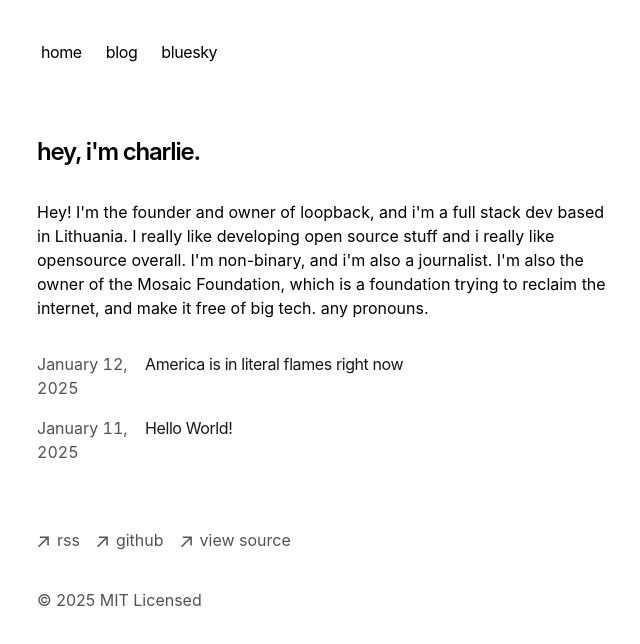
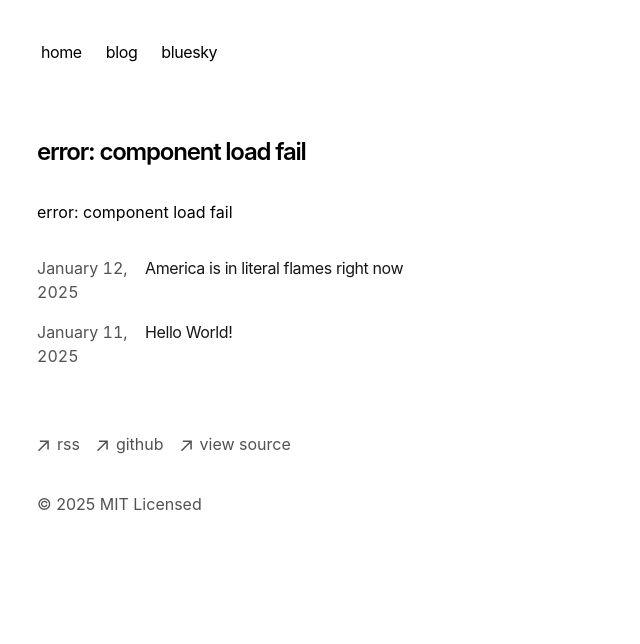
Before and after one commit to a53xd/t480.dev, a Next.js app: page / in a window 1280 px wide. Shown: the top 644 px of the page, without its empty margins (315-955 px from the left). Built offline with nearby package versions, Linux system fonts and the light colour scheme.

Commit message:
Update page.tsx

```diff
--- a/app/page.tsx
+++ b/app/page.tsx
@@ -4,12 +4,10 @@ export default function Page() {
   return (
     <section>
       <h1 className="mb-8 text-2xl font-semibold tracking-tighter">
-        hey, i'm charlie.
+        error: component load fail
       </h1>
       <p className="mb-4">
-        {`Hey! I'm the founder and owner of loopback, and i'm a full stack dev based in Lithuania.
-        I really like developing open source stuff and i really like opensource overall. I'm non-binary, and i'm also a journalist.
-        I'm also the owner of the Mosaic Foundation, which is a foundation trying to reclaim the internet, and make it free of big tech. any pronouns.`}
+        {`error: component load fail`}
       </p>
       <div className="my-8">
         <BlogPosts />
```
